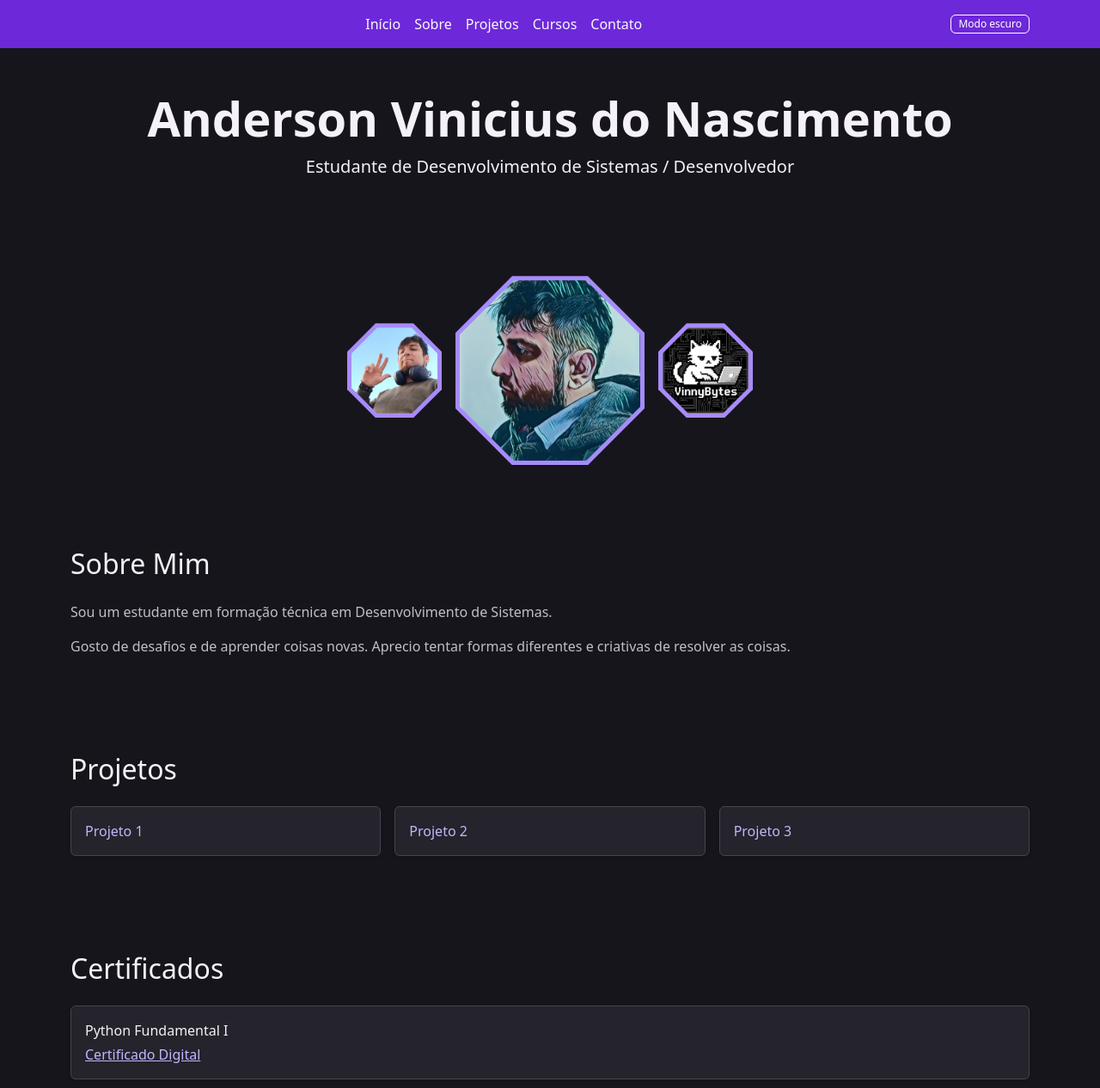
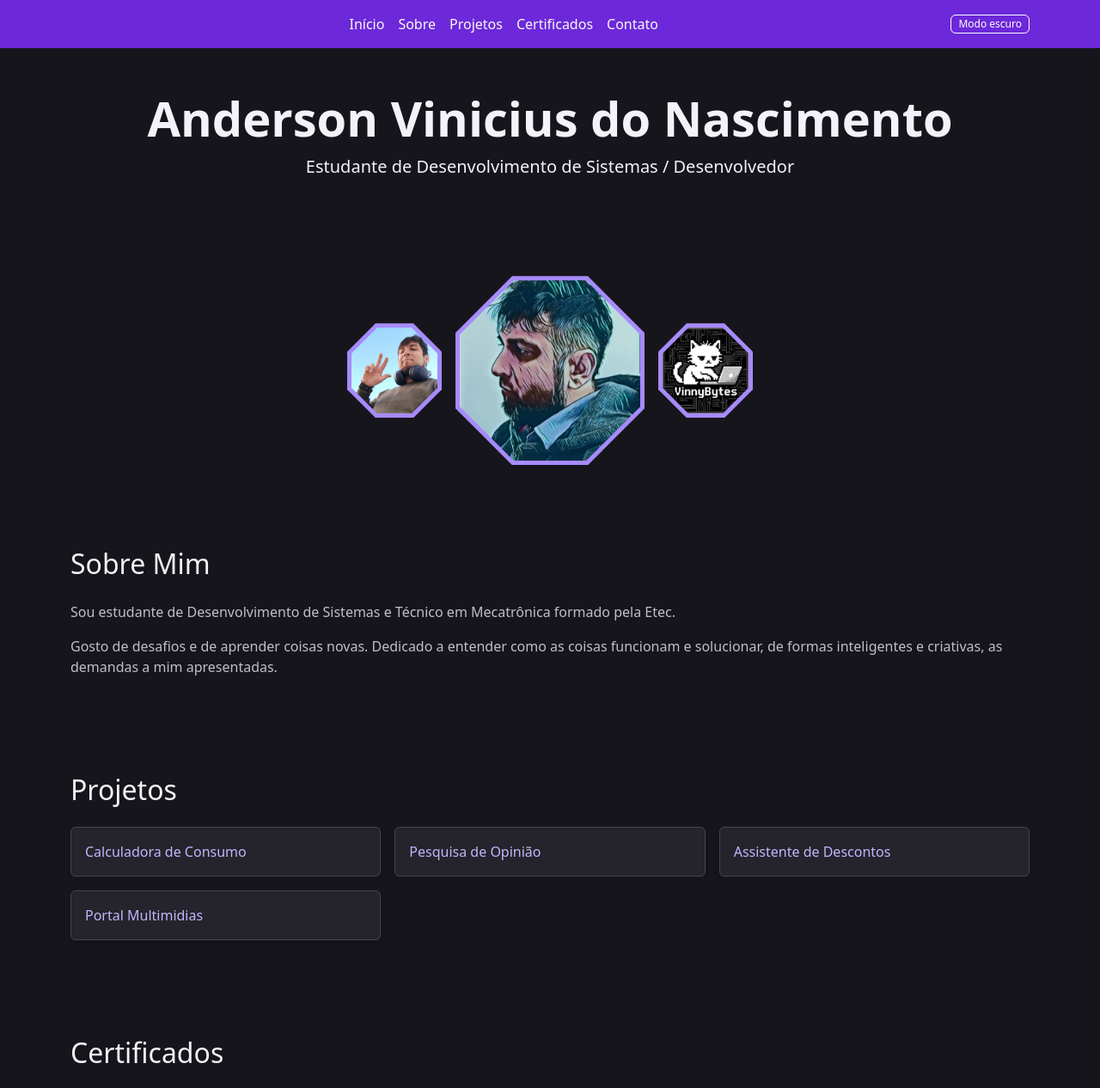
Before and after one commit to VinnyBytes/Portif-lio, a plain HTML site: page index.html in a window 1280 px wide. Shown: the top 1266 px of the page at 86% size. Drawn offline with nearby package versions, Linux system fonts and the light colour scheme.

Commit message:
Atualiza seções do portfólio: renomeia 'Cursos' para 'Certificados', melhora descrição e altera nomes de projetos.

```diff
--- a/index.html
+++ b/index.html
@@ -14,7 +14,7 @@
                     <a href="#Inicio" class= "link-light text-decoration-none">Início</a>
                     <a href="#Sobre"  class= "link-light text-decoration-none">Sobre</a>
                     <a href="#Projetos" class="link-light text-decoration-none">Projetos</a>
-                    <a href="#Cursos" class="link-light text-decoration-none">Cursos</a>
+                    <a href="#Certificados" class="link-light text-decoration-none">Certificados</a>
                     <a href="#Contato" class="link-light text-decoration-none">Contato</a>
                 </div>
                 <button id="theme-toggle" class="theme-toggle" type="button" aria-pressed="false">
@@ -45,8 +45,9 @@
             </div>
             <section id="Sobre" class=" container py-5">
                 <h2 class= "mb-4">Sobre Mim</h2>
-                <p class= "text-body-secondary">Sou um estudante em formação técnica em Desenvolvimento de Sistemas.</p>
-                <p class= "text-body-secondary">Gosto de desafios e de aprender coisas novas. Aprecio tentar formas diferentes e criativas de resolver as coisas.</p>
+                <p class= "text-body-secondary">Sou estudante de Desenvolvimento de Sistemas e Técnico em Mecatrônica formado pela Etec.</p>
+                <p class= "text-body-secondary">Gosto de desafios e de aprender coisas novas. Dedicado a entender como as coisas funcionam
+                     e solucionar, de formas inteligentes e criativas, as demandas a mim apresentadas.</p>
             </section>
 
             <section id= "Projetos" class= "container py-5">
@@ -57,7 +58,7 @@
                            href="https://github.com/VinnyBytes/Consumo_Energia"
                            target="_blank"
                            rel="noopener noreferrer">
-                            Projeto 1
+                            Calculadora de Consumo
                         </a>
                     </li>
                     <li class="col">
@@ -65,7 +66,16 @@
                            href="https://github.com/VinnyBytes/Pesquisa_de_opiniao"
                            target="_blank"
                            rel="noopener noreferrer">
-                            Projeto 2
+                            Pesquisa de Opinião
+                        </a>
+                    </li>
+                    </li>
+                    <li class="col">
+                        <a class="card h-100 p-3 text-decoration-none shadow-sm"
+                           href="hhttps://github.com/VinnyBytes/Caixa_Loja
+                           target="_blank"
+                           rel="noopener noreferrer">
+                            Assistente de Descontos
                         </a>
                     </li>
                     <li class="col">
@@ -73,13 +83,13 @@
                            href="https://chic-jalebi-9becab.netlify.app/"
                            target="_blank"
                            rel="noopener noreferrer">
-                            Projeto 3
+                            Portal Multimidias
                         </a>
                     </li>
                 </ul>
             </section>
 
-            <section id="Cursos" class= "container py-5">
+            <section id="Certificados" class= "container py-5">
                 <h2 class=" mb-4">Certificados</h2>
                 <div class="border rounded p-3 mb-3 shadow-sm">
                     <p class="mb-1"> Python Fundamental I</p>
```
